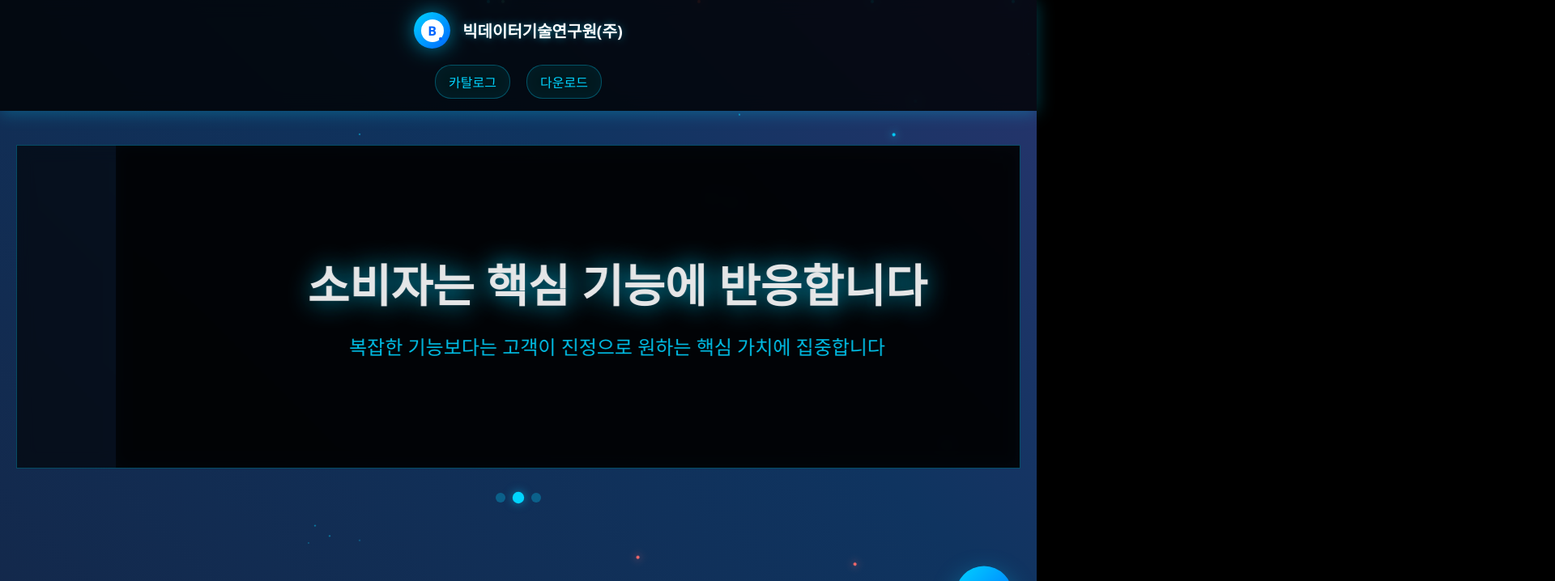
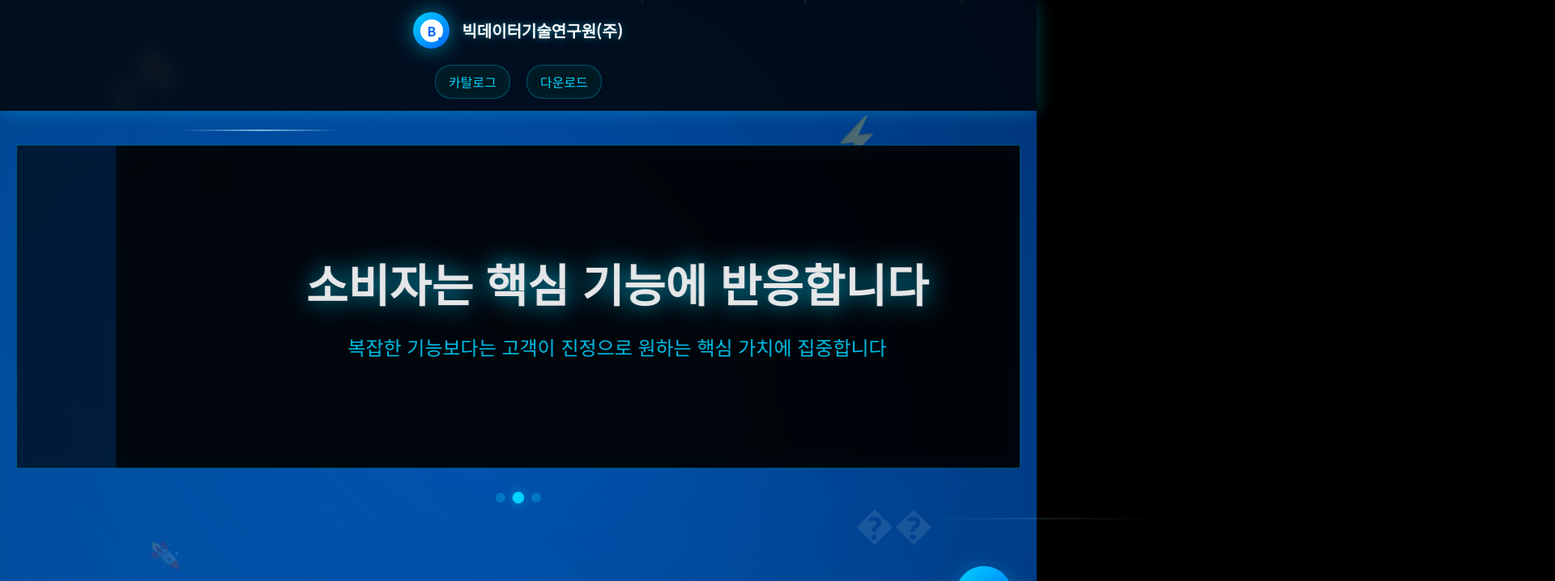
Before and after one commit to jngok/bigdata-mvp, a plain HTML site: page index.html in a window 1280 px wide. Shown: the top 718 px of the page at 81% size, 1920 px wide, since content can reach past the window. Drawn offline with Linux system fonts and the light colour scheme.

Commit message:
Update index.html

```diff
--- a/index.html
+++ b/index.html
@@ -6,6 +6,8 @@
     <title>빅데이터기술연구원(주) - AI 핵심 기능 구현 전문</title>
     <link href="https://cdnjs.cloudflare.com/ajax/libs/font-awesome/6.4.0/css/all.min.css" rel="stylesheet">
     <style>
+        @import url('https://fonts.googleapis.com/css2?family=Noto+Sans+KR:wght@300;400;500;700;900&display=swap');
+
         * {
             margin: 0;
             padding: 0;
@@ -13,22 +15,23 @@
         }
 
         body {
-            font-family: 'Segoe UI', Tahoma, Geneva, Verdana, sans-serif;
+            font-family: 'Noto Sans KR', sans-serif;
             overflow-x: hidden;
             background: #000;
+            color: #fff;
         }
 
-        /* 동적 배경 */
-        .dynamic-bg {
+        /* Animated Background */
+        .animated-bg {
             position: fixed;
             top: 0;
             left: 0;
             width: 100%;
             height: 100%;
-            background: linear-gradient(45deg, #0a0a0a, #1a1a2e, #16213e, #0f3460, #533483);
+            z-index: -2;
+            background: linear-gradient(45deg, #0066cc, #004499, #002266, #0088ff, #0066cc);
             background-size: 400% 400%;
-            animation: gradientShift 20s ease infinite;
-            z-index: -2;
+            animation: gradientShift 8s ease infinite;
         }
 
         @keyframes gradientShift {
@@ -39,53 +42,24 @@
             100% { background-position: 0% 50%; }
         }
 
-        /* AI 움직임 효과 */
-        .ai-particles {
+        /* Video Background Effect */
+        .video-overlay {
             position: fixed;
             top: 0;
             left: 0;
             width: 100%;
             height: 100%;
+            background: radial-gradient(circle at 50% 50%, rgba(0,102,204,0.1) 0%, rgba(0,0,0,0.3) 100%);
             z-index: -1;
-            overflow: hidden;
+            animation: videoEffect 10s ease-in-out infinite;
         }
 
-        .ai-particle {
-            position: absolute;
-            width: 4px;
-            height: 4px;
-            background: #00d4ff;
-            border-radius: 50%;
-            animation: aiFloat 8s infinite;
-            box-shadow: 0 0 10px #00d4ff;
+        @keyframes videoEffect {
+            0%, 100% { opacity: 0.3; }
+            50% { opacity: 0.7; }
         }
 
-        .ai-particle:nth-child(odd) {
-            background: #ff6b6b;
-            box-shadow: 0 0 10px #ff6b6b;
-            animation-duration: 10s;
-        }
-
-        .ai-particle:nth-child(3n) {
-            background: #4ecdc4;
-            box-shadow: 0 0 10px #4ecdc4;
-            animation-duration: 12s;
-        }
-
-        @keyframes aiFloat {
-            0% {
-                transform: translateY(100vh) translateX(0) rotate(0deg);
-                opacity: 0;
-            }
-            10% { opacity: 1; }
-            90% { opacity: 1; }
-            100% {
-                transform: translateY(-100px) translateX(100px) rotate(360deg);
-                opacity: 0;
-            }
-        }
-
-        /* 파티클 효과 */
+        /* Floating Particles */
         .particles {
             position: fixed;
             top: 0;
@@ -97,16 +71,92 @@
 
         .particle {
             position: absolute;
-            width: 2px;
-            height: 2px;
-            background: #00d4ff;
+            width: 4px;
+            height: 4px;
+            background: rgba(255, 255, 255, 0.8);
             border-radius: 50%;
-            animation: float 6s infinite;
+            animation: float 6s ease-in-out infinite;
         }
 
         @keyframes float {
-            0%, 100% { transform: translateY(0px) rotate(0deg); opacity: 0.7; }
+            0%, 100% { transform: translateY(0px) rotate(0deg); opacity: 0; }
+            10% { opacity: 1; }
+            90% { opacity: 1; }
+            100% { transform: translateY(-100vh) rotate(360deg); opacity: 0; }
+        }
+
+        /* AI Visual Elements */
+        .ai-elements {
+            position: absolute;
+            top: 0;
+            left: 0;
+            width: 100%;
+            height: 100%;
+            pointer-events: none;
+            z-index: -1;
+        }
+
+        .brain-icon {
+            position: absolute;
+            font-size: 3rem;
+            opacity: 0.1;
+            animation: brainFloat 8s ease-in-out infinite;
+        }
+
+        .brain-icon:nth-child(1) { top: 10%; left: 10%; animation-delay: 0s; }
+        .brain-icon:nth-child(2) { top: 20%; right: 15%; animation-delay: 2s; }
+        .brain-icon:nth-child(3) { bottom: 30%; left: 20%; animation-delay: 4s; }
+        .brain-icon:nth-child(4) { bottom: 15%; right: 10%; animation-delay: 6s; }
+
+        @keyframes brainFloat {
+            0%, 100% { transform: translateY(0px) rotate(0deg); opacity: 0.1; }
             50% { transform: translateY(-20px) rotate(180deg); opacity: 0.3; }
+        }
+
+        /* Data Flow Animation */
+        .data-flow {
+            position: absolute;
+            width: 100%;
+            height: 100%;
+            top: 0;
+            left: 0;
+            pointer-events: none;
+            z-index: -1;
+        }
+
+        .data-line {
+            position: absolute;
+            height: 2px;
+            background: linear-gradient(90deg, transparent, #87CEEB, transparent);
+            animation: dataMove 4s ease-in-out infinite;
+        }
+
+        .data-line:nth-child(1) {
+            top: 20%;
+            width: 200px;
+            left: -200px;
+            animation-delay: 0s;
+        }
+
+        .data-line:nth-child(2) {
+            top: 60%;
+            width: 150px;
+            right: -150px;
+            animation-delay: 1s;
+            animation-direction: reverse;
+        }
+
+        .data-line:nth-child(3) {
+            top: 80%;
+            width: 300px;
+            left: -300px;
+            animation-delay: 2s;
+        }
+
+        @keyframes dataMove {
+            0% { transform: translateX(0); opacity: 0; }
+            50% { opacity: 1; }
+            100% { transform: translateX(calc(100vw + 200px)); opacity: 0; }
         }
 
         /* 헤더 */
@@ -142,11 +192,28 @@
             justify-content: center;
             position: relative;
             animation: logoGlow 3s ease-in-out infinite;
+            overflow: hidden;
+        }
+
+        .logo-circle::before {
+            content: '';
+            position: absolute;
+            top: 0;
+            left: -100%;
+            width: 100%;
+            height: 100%;
+            background: linear-gradient(90deg, transparent, rgba(255,255,255,0.3), transparent);
+            animation: shimmer 3s ease-in-out infinite;
         }
 
         @keyframes logoGlow {
             0%, 100% { box-shadow: 0 0 20px rgba(0, 212, 255, 0.5); }
             50% { box-shadow: 0 0 40px rgba(0, 212, 255, 0.8); }
+        }
+
+        @keyframes shimmer {
+            0% { left: -100%; }
+            100% { left: 100%; }
         }
 
         .logo-text {
@@ -155,6 +222,7 @@
             background: white;
             border-radius: 50%;
             position: relative;
+            z-index: 2;
         }
 
         .logo-text::before {
@@ -359,7 +427,7 @@
             top: 50%;
             left: 50%;
             transform: translate(-50%, -50%);
-            background: linear-gradient(135deg, #1a1a2e, #16213e);
+            background: linear-gradient(135deg, #0066cc, #004499);
             padding: 40px;
             border-radius: 20px;
             border: 1px solid rgba(0, 212, 255, 0.3);
@@ -493,14 +561,27 @@
     </style>
 </head>
 <body>
-    <!-- 동적 배경 -->
-    <div class="dynamic-bg"></div>
+    <!-- Animated Background -->
+    <div class="animated-bg"></div>
+    <div class="video-overlay"></div>
 
-    <!-- AI 움직임 효과 -->
-    <div class="ai-particles" id="aiParticles"></div>
+    <!-- Floating Particles -->
+    <div class="particles"></div>
 
-    <!-- 파티클 효과 -->
-    <div class="particles" id="particles"></div>
+    <!-- AI Visual Elements -->
+    <div class="ai-elements">
+        <div class="brain-icon">��</div>
+        <div class="brain-icon">⚡</div>
+        <div class="brain-icon">��</div>
+        <div class="brain-icon">��</div>
+    </div>
+
+    <!-- Data Flow Animation -->
+    <div class="data-flow">
+        <div class="data-line"></div>
+        <div class="data-line"></div>
+        <div class="data-line"></div>
+    </div>
 
     <!-- 헤더 -->
     <header class="header">
@@ -585,35 +666,38 @@
     </footer>
 
     <script>
-        // AI 파티클 생성
-        function createAIParticles() {
-            const aiParticlesContainer = document.getElementById('aiParticles');
-            const aiParticleCount = 20;
-
-            for (let i = 0; i < aiParticleCount; i++) {
-                const aiParticle = document.createElement('div');
-                aiParticle.className = 'ai-particle';
-                aiParticle.style.left = Math.random() * 100 + '%';
-                aiParticle.style.animationDelay = Math.random() * 8 + 's';
-                aiParticle.style.animationDuration = (Math.random() * 4 + 8) + 's';
-                aiParticlesContainer.appendChild(aiParticle);
-            }
-        }
-
-        // 파티클 생성
+        // Create floating particles
         function createParticles() {
-            const particlesContainer = document.getElementById('particles');
+            const particlesContainer = document.querySelector('.particles');
             const particleCount = 30;
 
             for (let i = 0; i < particleCount; i++) {
                 const particle = document.createElement('div');
                 particle.className = 'particle';
                 particle.style.left = Math.random() * 100 + '%';
-                particle.style.top = Math.random() * 100 + '%';
                 particle.style.animationDelay = Math.random() * 6 + 's';
                 particle.style.animationDuration = (Math.random() * 3 + 3) + 's';
                 particlesContainer.appendChild(particle);
             }
+        }
+
+        // Create AI data points
+        function createDataPoints() {
+            const aiElements = document.querySelector('.ai-elements');
+            const dataPoints = ['📊', '🎯', '🚀', '💻', '🔬', '📈'];
+
+            dataPoints.forEach((point, index) => {
+                const element = document.createElement('div');
+                element.textContent = point;
+                element.style.position = 'absolute';
+                element.style.fontSize = '2rem';
+                element.style.opacity = '0.2';
+                element.style.top = Math.random() * 80 + 10 + '%';
+                element.style.left = Math.random() * 80 + 10 + '%';
+                element.style.animation = `brainFloat ${8 + index}s ease-in-out infinite`;
+                element.style.animationDelay = index * 1.5 + 's';
+                aiElements.appendChild(element);
+            });
         }
 
         // 슬라이드 기능
@@ -677,18 +761,40 @@
             this.reset();
         });
 
-        // 페이지 로드 시 파티클 생성
+        // Interactive mouse effects
+        document.addEventListener('mousemove', (e) => {
+            const particles = document.querySelectorAll('.particle');
+            const mouseX = e.clientX / window.innerWidth;
+            const mouseY = e.clientY / window.innerHeight;
+
+            particles.forEach((particle, index) => {
+                const speed = (index + 1) * 0.01;
+                const x = mouseX * 50 * speed;
+                const y = mouseY * 50 * speed;
+                particle.style.transform += ` translate(${x}px, ${y}px)`;
+            });
+        });
+
+        // 페이지 로드 시 초기화
         window.addEventListener('load', function() {
-            createAIParticles();
             createParticles();
+            createDataPoints();
         });
 
         // 스크롤 효과
         window.addEventListener('scroll', function() {
             const scrolled = window.pageYOffset;
-            const parallax = document.querySelector('.dynamic-bg');
+            const parallax = document.querySelector('.animated-bg');
             parallax.style.transform = `translateY(${scrolled * 0.5}px)`;
         });
+
+        // Auto-refresh particles periodically
+        setInterval(() => {
+            const particles = document.querySelectorAll('.particle');
+            particles.forEach(particle => {
+                particle.style.animationDelay = Math.random() * 6 + 's';
+            });
+        }, 10000);
     </script>
 </body>
 </html>
```
